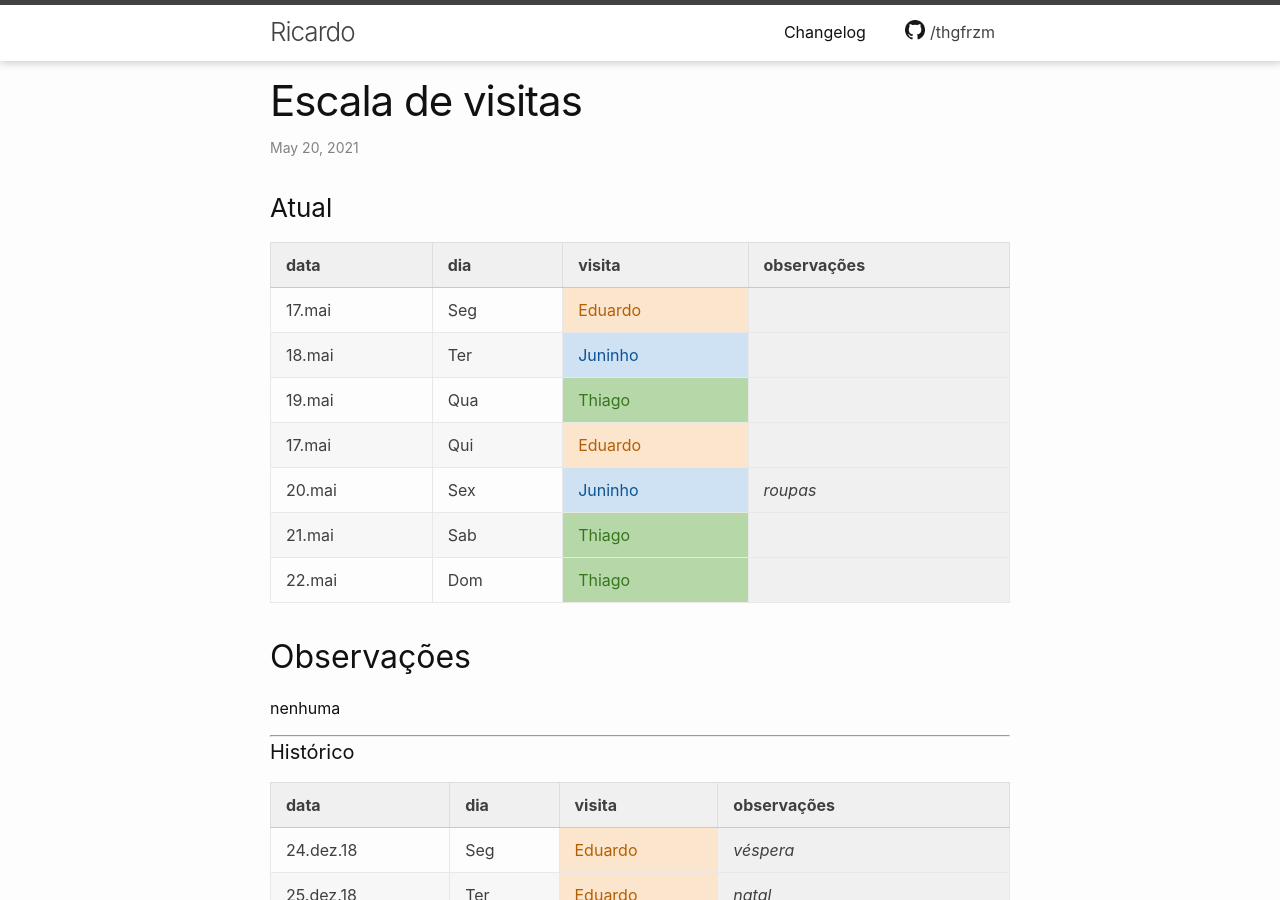
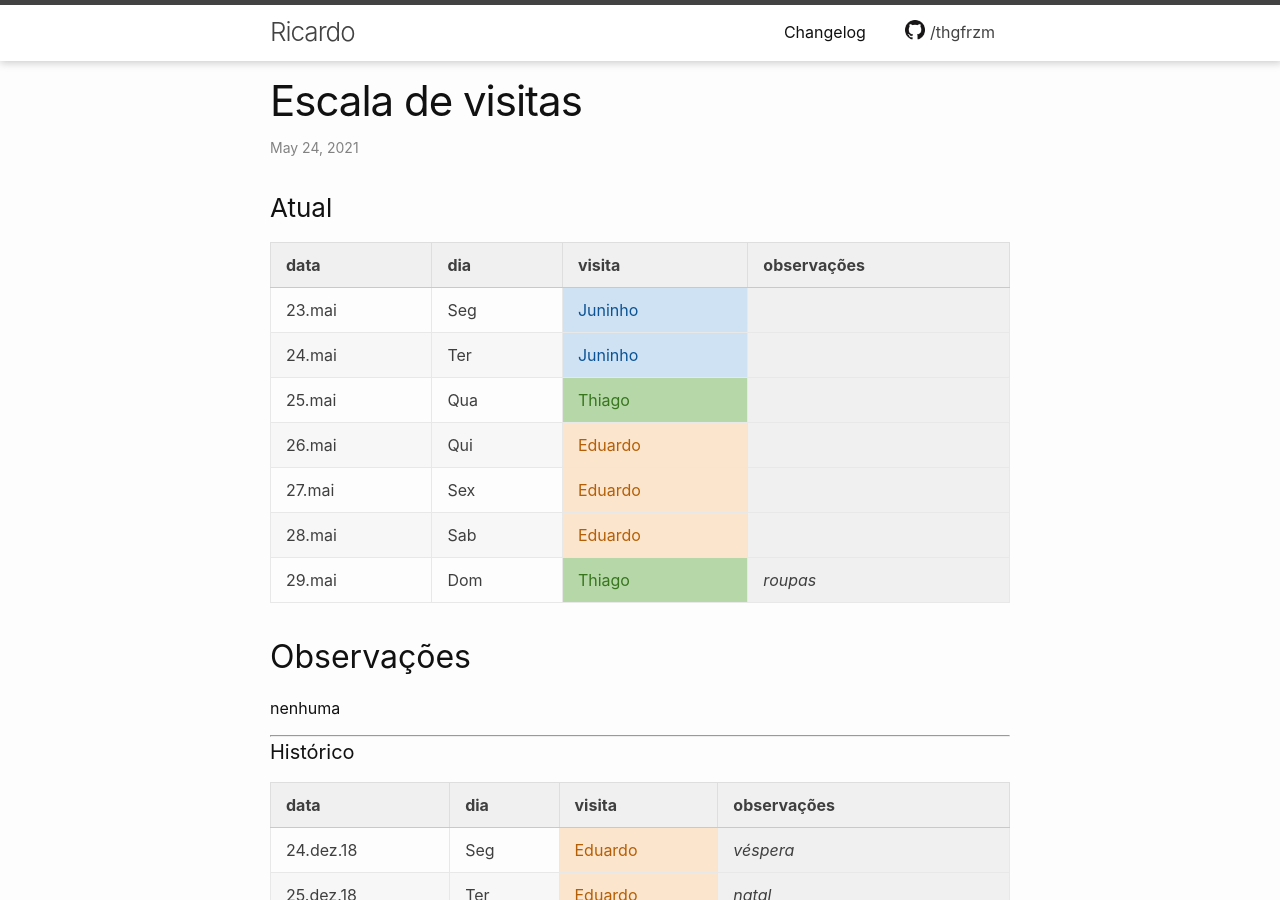
Before and after one commit to thgfrzm/ricardo, a Jekyll site: the page built from _posts/2018-12-23-escala-visitas.markdown, in a window 1280 px wide and 900 px high. Built offline with Jekyll 4.4.1, drawn with Linux system fonts in a browser that asks for light colours; some of the changed text lies outside the part shown.

Commit message:
Update 2018-12-23-escala-visitas.markdown

```diff
--- a/_posts/2018-12-23-escala-visitas.markdown
+++ b/_posts/2018-12-23-escala-visitas.markdown
@@ -1,7 +1,7 @@
 ---
 layout: post
 title:  "Escala de visitas"
-date:   2021-05-19 22:00:00 -0300
+date:   2021-05-24 01:00:00 -0300
 categories: agenda
 ---
 <!--
@@ -15,13 +15,13 @@
 
 | data   | dia | visita  | observações |
 | ------ | --- | ------- | ----------- |
-| 17.mai | Seg | Eduardo |             |
-| 18.mai | Ter | Juninho |             |
-| 19.mai | Qua | Thiago  |             |
-| 17.mai | Qui | Eduardo |             |
-| 20.mai | Sex | Juninho | _roupas_    |
-| 21.mai | Sab | Thiago  |             |
-| 22.mai | Dom | Thiago  |             |
+| 23.mai | Seg | Juninho |             |
+| 24.mai | Ter | Juninho |             |
+| 25.mai | Qua | Thiago  |             |
+| 26.mai | Qui | Eduardo |             |
+| 27.mai | Sex | Eduardo |             |
+| 28.mai | Sab | Eduardo |             |
+| 29.mai | Dom | Thiago  | _roupas_    |
 
 ## Observações
 
@@ -908,3 +908,10 @@
 | 14.mai    | Sex | Eduardo     | _roupas_            |
 | 15.mai    | Sab | Eduardo     |                     |
 | 16.mai    | Dom | Thiago      |                     |
+| 17.mai    | Seg | Eduardo     |                     |
+| 18.mai    | Ter | Juninho     |                     |
+| 19.mai    | Qua | Thiago      |                     |
+| 17.mai    | Qui | Eduardo     |                     |
+| 20.mai    | Sex | Juninho     | _roupas_            |
+| 21.mai    | Sab | Thiago      |                     |
+| 22.mai    | Dom | Thiago      |                     |
```
